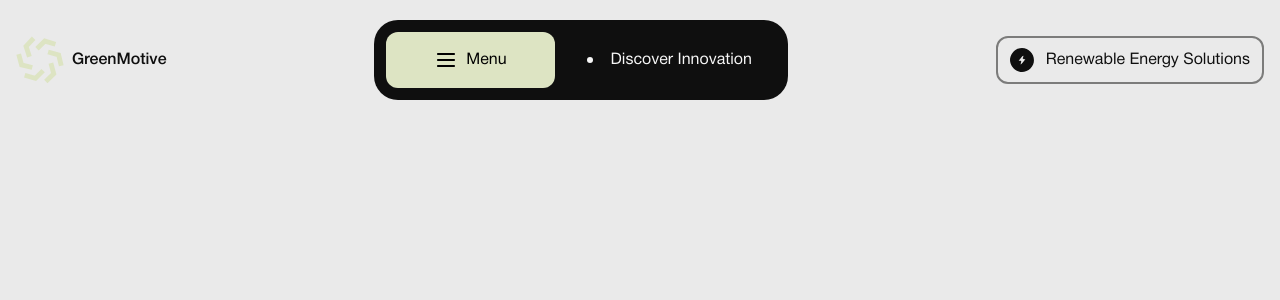
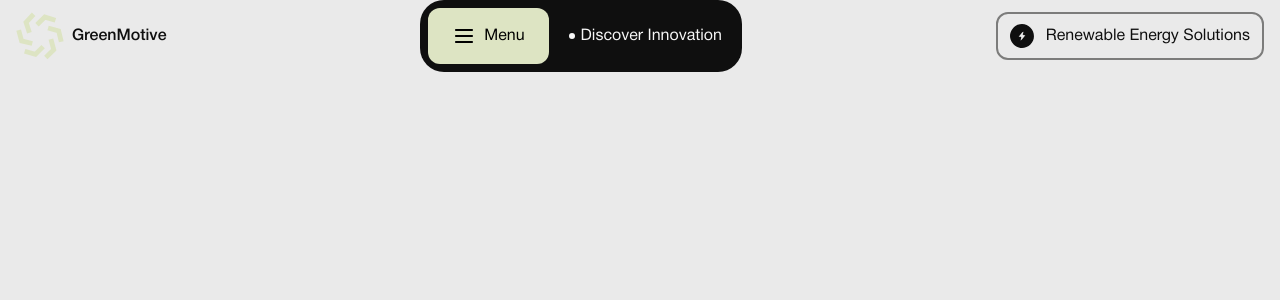
Before and after one commit to KristinaPotapenko/GreenMotive, a React (Vite) app: page / in a window 1280 px wide. Shown: the top 300 px of the page. Built offline with nearby package versions, Linux system fonts and the light colour scheme; a web font is replaced by a local one.

Commit message:
style: update styles fot header and headerItem classes

```diff
--- a/src/react/components/layouts/Header/Header.module.scss
+++ b/src/react/components/layouts/Header/Header.module.scss
@@ -2,25 +2,33 @@
 @use "../../../../styles/abstracts/mixins" as *;
 
 .header {
+  position: sticky !important;
+  top: 20px;
+  z-index: 10;
   display: flex;
   align-items: center;
   justify-content: space-between;
   gap: 24px;
-  padding-top: 20px;
 
   &List {
     @include flex-center;
 
     gap: 32px;
-    padding: 12px;
+    padding: 8px;
     background-color: var(--primary-color-dark);
     border-radius: var(--border-radius-medium);
   }
 
   &Item {
-    padding-inline: 24px;
     text-align: center;
+    text-wrap: nowrap;
     color: var(--primary-color-light);
+
+    &Active {
+      color: var(--primary-color-dark);
+      background-color: var(--color-green);
+      border-radius: var(--border-radius-small);
+    }
 
     button {
       @include reset-button;
@@ -35,14 +43,9 @@
     }
   }
 
-  &ItemActive {
-    color: var(--primary-color-dark);
-    background-color: var(--color-green);
-    border-radius: var(--border-radius-small);
-  }
-
   &Link {
     position: relative;
+    padding-right: 12px;
 
     &::before {
       content: "";
@@ -51,7 +54,7 @@
 
       position: absolute;
       top: 50%;
-      left: -24px;
+      left: -12px;
       transform: translate(0, -50%);
       background-color: var(--primary-color-light);
       border-radius: var(--border-radius-big);
```
